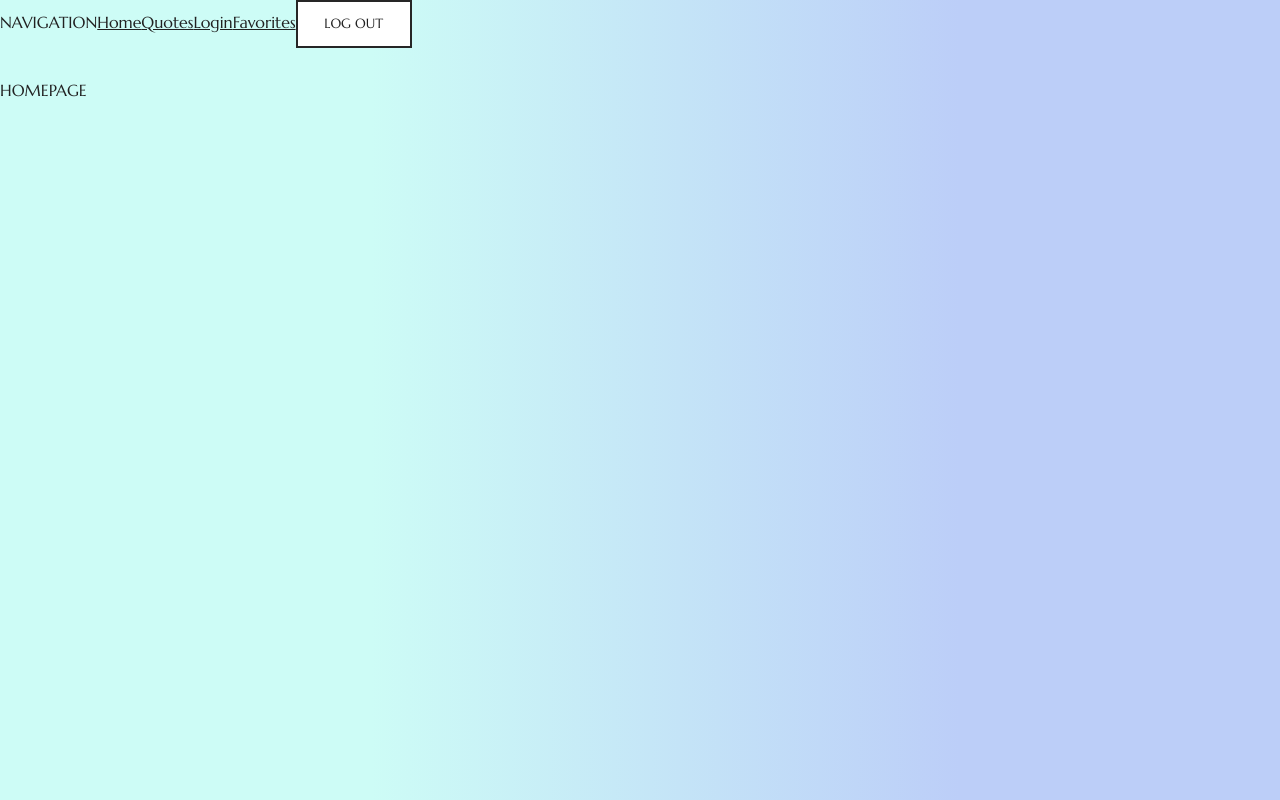
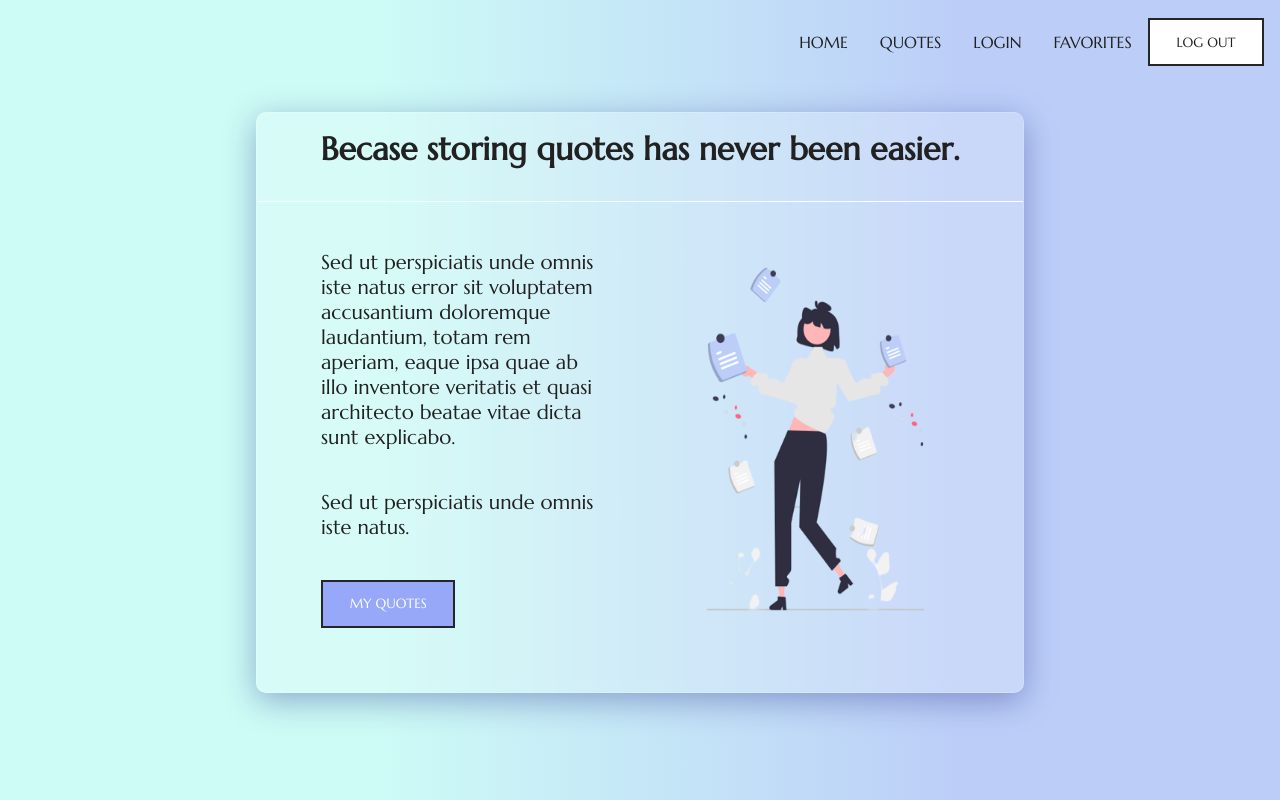
Before and after one commit to joanterm/Motivational-Panel, a React (Create React App) app in the folder client/: page / in a window 1280 px wide. Built offline with nearby package versions, Linux system fonts and the light colour scheme; a web font is replaced by a local one.

Commit message:
Styled the homepage

```diff
--- a/client/src/Components/Home.js
+++ b/client/src/Components/Home.js
@@ -1,7 +1,21 @@
+import illustrationNotes from "../Styling/illustration-notes.png"
+
 const Home = () => {
     return (
-        <div>
-            HOMEPAGE
+        <div className="outer-card">
+            <div className="inner-card">
+                <h1>Becase storing quotes has never been easier.</h1>
+                <div className="homepage-card">
+                    <div className="homepage-content">
+                        <p>Sed ut perspiciatis unde omnis iste natus error sit voluptatem accusantium doloremque laudantium, totam rem aperiam, eaque ipsa quae ab illo inventore veritatis et quasi architecto beatae vitae dicta sunt explicabo.</p>
+                        <p>Sed ut perspiciatis unde omnis iste natus.</p>
+                        <div className="test">
+                        <button>MY QUOTES</button>
+                        </div>
+                    </div>
+                    <img src={illustrationNotes} />
+                </div>
+            </div>
         </div>
      );
 }
--- a/client/src/Components/Navigation.js
+++ b/client/src/Components/Navigation.js
@@ -11,12 +11,11 @@ const Navigation = () => {
     }
 
     return (
-        <div>
-            NAVIGATION
-            <Link to="/">Home</Link>
-            <Link to="/quotes">Quotes</Link>
-            <Link to="/login/quotes">Login</Link>
-            <Link to="/favorites">Favorites</Link>
+        <div className="navigation">
+            <Link to="/" className="link">Home</Link>
+            <Link to="/quotes" className="link">Quotes</Link>
+            <Link to="/login/quotes" className="link">Login</Link>
+            <Link to="/favorites" className="link">Favorites</Link>
             <button onClick={logout}>Log Out</button>
         </div>
      );
--- a/client/src/Styling/App.css
+++ b/client/src/Styling/App.css
@@ -27,7 +27,67 @@ h1 {
     padding-bottom: 1em;
 }
 
+
+.link {
+    text-decoration: none;
+    text-transform: uppercase;
+    padding: 1em;
+}
+
+.link:hover,
+.link:focus {
+    color: #ffff;
+}
+
 /* STYLING */
+.homepage-card {
+    display: flex;
+    padding: 1em 2em;
+}
+
+.homepage-content {
+    display: flex;
+    flex-direction: column;
+    justify-content: center;
+    align-items: center;
+    padding: 2em;
+}
+
+.homepage-content p {
+    width: 100%;
+    text-align: left;
+    margin-bottom: 2em;
+    font-size: 1.25rem;
+    color: inherit;
+}
+
+.test {
+    width: 100%;
+    margin-right: auto;
+    display: flex;
+    align-items: left;
+}
+
+.homepage-card button {
+    background-color: #98A8F8;
+    color: #ffff
+}
+
+.homepage-card button:hover {
+    background-color: #fff;
+    color: inherit;
+}
+
+.homepage-card img {
+    width: 50%;
+}
+
+.navigation {
+    display: flex;
+    align-items: center;
+    justify-content: flex-end;
+    padding: 1em;
+}
 .navigate-quotes-button {
     margin-top: 1em;
 }
```
Also changed, not shown: client/src/Styling/flower_girl_blue.png (deleted), client/src/Styling/illustration-notes.png (added).
